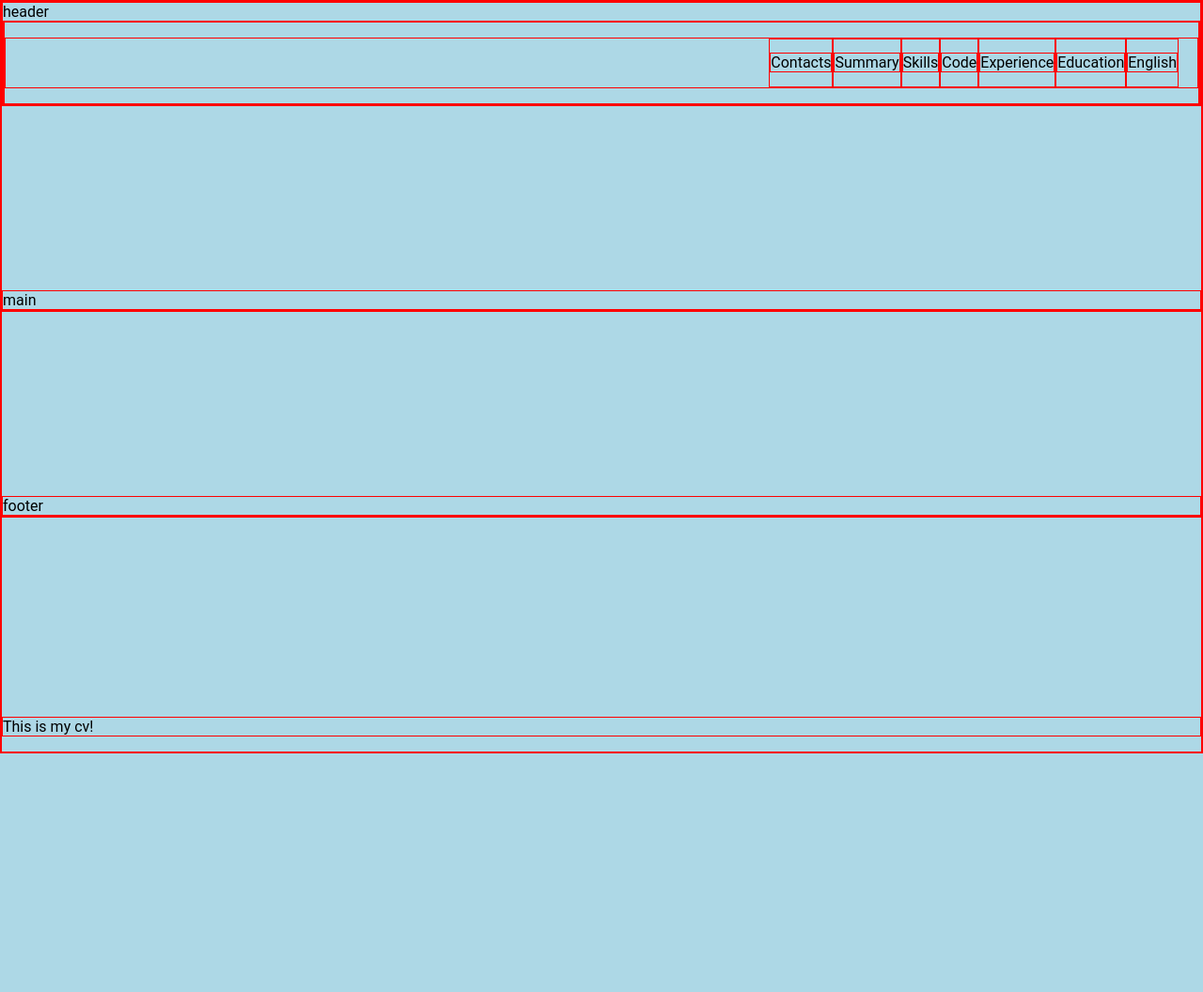
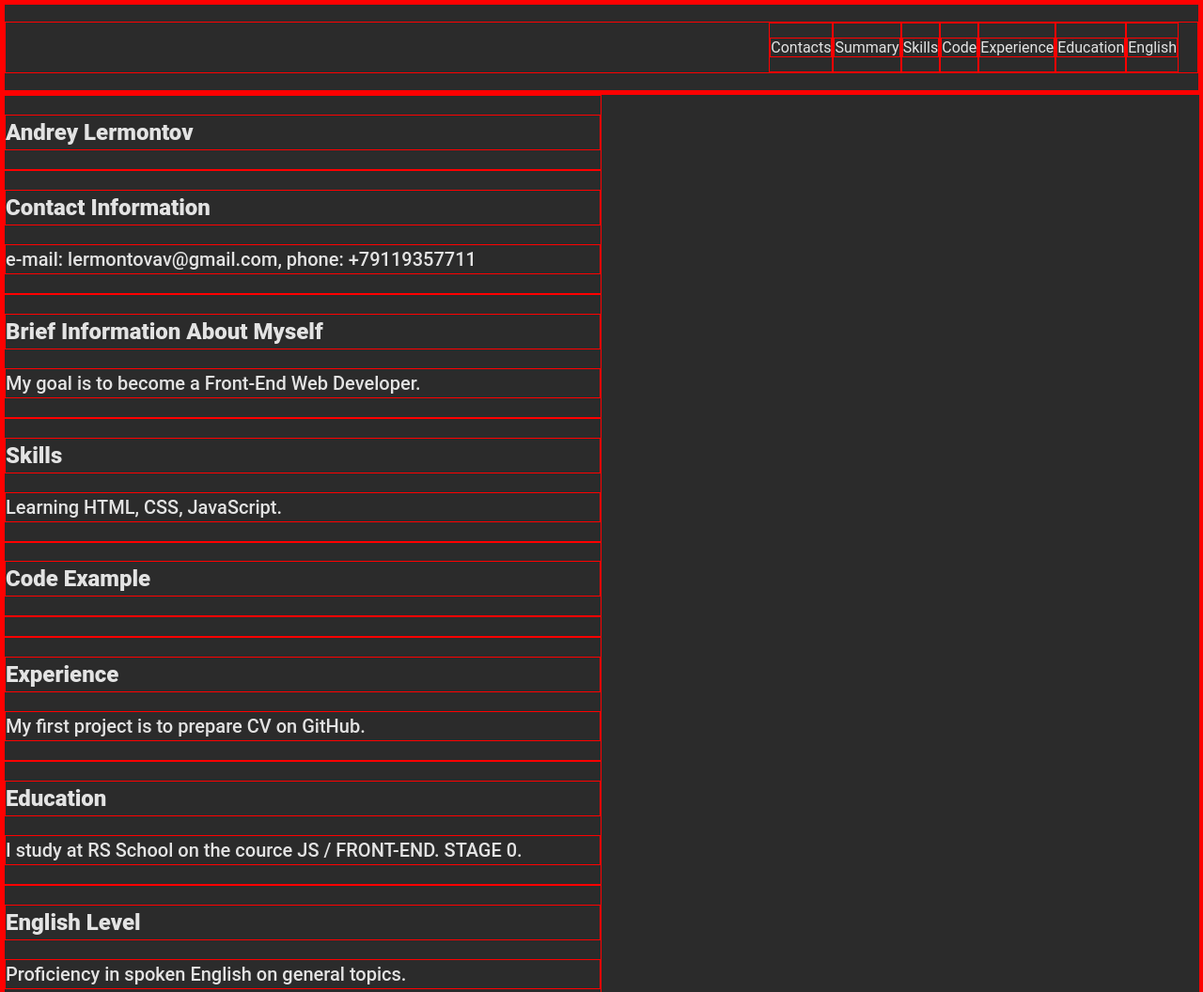
Before and after one commit to lermontovav/rsschool-cv, a plain HTML site: page index.html in a window 1280 px wide. Shown: the top 1056 px of the page at 94% size. Before the commit the page ends 802 px from the top, so only its background shows below. Drawn offline with Linux system fonts and the light colour scheme; a web font is replaced by a local one.

Commit message:
feat: add main section

```diff
--- a/index.html
+++ b/index.html
@@ -9,7 +9,7 @@
     <link rel="icon" href="./assets/img/favicon.ico">
   </head>
   <body>
-    <header class="header">header
+    <header class="header">
       <div class="container">
         <nav class="nav">
           <ul class="nav-list">
@@ -24,10 +24,43 @@
         </nav>
       </div>
     </header>
-    <main class="main">main
-      <div class="container"></div>
+    <main class="main">
+      <div class="container" class="main-container">
+        <section class="section" id="profile">
+          <h1 class="section-title">Andrey Lermontov</h1>
+        </section>
+        <section class="section" id="contacts">
+          <h2 class="section-title">Contact Information</h2>
+          <p class="section-paragraph">e-mail: lermontovav@gmail.com, phone: +79119357711</p>
+        </section>
+        <section class="section" id="summary">
+          <h2 class="section-title">Brief information about myself</h2>
+          <p class="section-paragraph">My goal is to become a Front-End Web Developer.</p>
+        </section>
+        <section class="section" id="skills">
+          <h2 class="section-title">Skills</h2>
+          <p class="section-paragraph">Learning HTML, CSS, JavaScript.</p>
+        </section>
+        <section class="section" id="code">
+          <h2 class="section-title">Code Example</h2>
+          <p class="section-paragraph"></p>
+        </section>
+        <section class="section" id="experience">
+          <h2 class="section-title">Experience</h2>
+          <p class="section-paragraph">My first project is to prepare CV on GitHub.</p>
+        </section>
+        <section class="section" id="education">
+          <h2 class="section-title">Education</h2>
+          <p class="section-paragraph">I study at RS School on the cource JS / FRONT-END. STAGE 0.</p>
+        </section>
+        <section class="section" id="english">
+          <h2 class="section-title">English Level</h2>
+          <p class="section-paragraph">Proficiency in spoken English on general topics.</p>
+          <p class="section-paragraph">Confident understanding of native speaker speech.</p>
+        </section>
+      </div>
     </main>
-    <footer class="footer">footer
+    <footer class="footer">
       <div class="container"></div>
     </footer>
     <p>This is my cv!</p>
--- a/style.css
+++ b/style.css
@@ -14,6 +14,10 @@
 
 body {
     font-family: 'Roboto', sans-serif;
+    font-size: 18px;
+    font-weight: 400;
+    line-height: 1.5;
+    color: #4f146f;
     min-height: 100vh;
     margin: 0;
     padding: 0;
@@ -21,7 +25,7 @@ body {
     flex-direction: column;
     justify-content: space-between;
     border: 1px solid red;
-    background: lightblue;
+    background: #2B2B2B;
 }
 
 header {
@@ -41,13 +45,69 @@ header {
     line-height: 50px;
   }
 
+  .nav-link {
+    transition: 0.3s;
+  }
+
 a {
     text-decoration: none; /* Убираем подчёркивание */
     font-size: medium;
-    color: black;
+    color: #E3E3E3;
 }
 
 a:hover {
     text-decoration: underline;
-    color: red;
+    color: violet;
    }
+
+   .section-item a {
+    color: #E3E3E3;
+    text-decoration: none;
+    transition: color 0.5s;
+  }
+  .section-item a:hover {
+    color: blueviolet;
+  }
+
+  .main-container {
+    display: flex;
+    flex-wrap: wrap;
+  }
+
+  .section {
+    width: 50%;
+  }
+
+  @media (max-width: 768px) {
+    .section {
+      width: 100%;
+    }
+  }
+
+  .section-title {
+    font-size: 24px;
+    font-weight: 800;
+    text-transform: capitalize;
+    letter-spacing: 0;
+    color: #E3E3E3;
+  }
+
+  .section-paragraph {
+    font-size: 20px;
+    font-weight: 500;
+    line-height: 1.5;
+    text-transform: none;
+    letter-spacing: 0;
+    color: #E3E3E3;
+  }
+
+/*
+  .link {
+    text-decoration: none;
+    color: #829985;
+    transition: color 0.5s;
+  }
+
+  .link:hover {
+    color: #0d4d16;
+  } */
```
